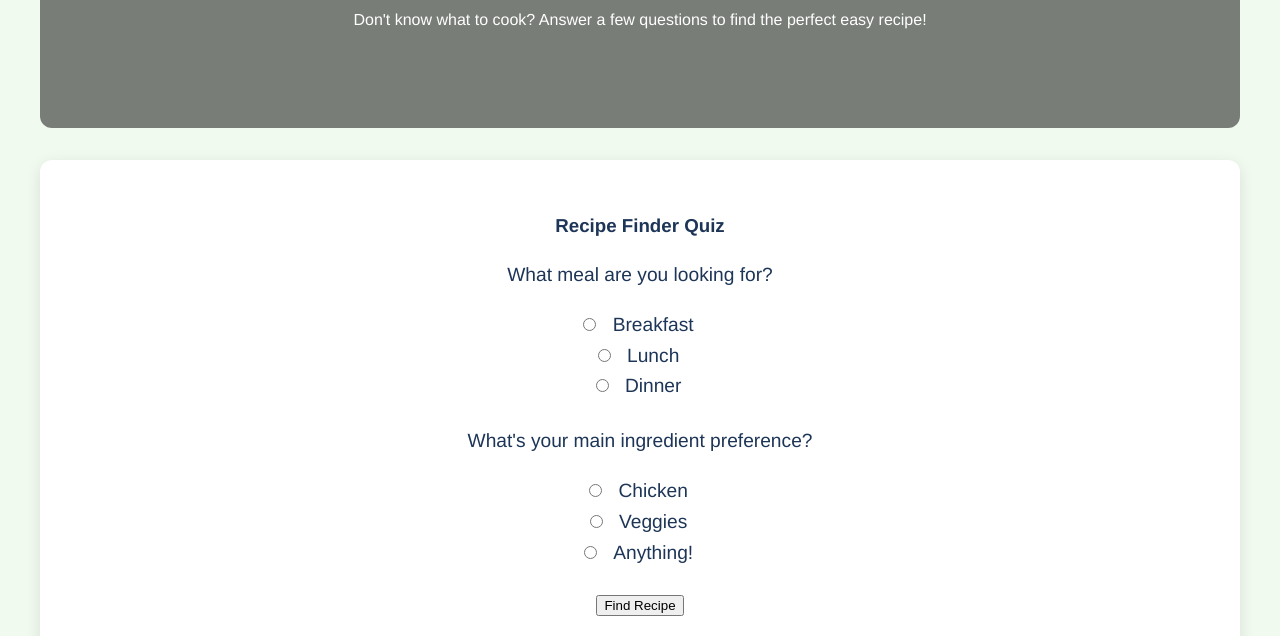
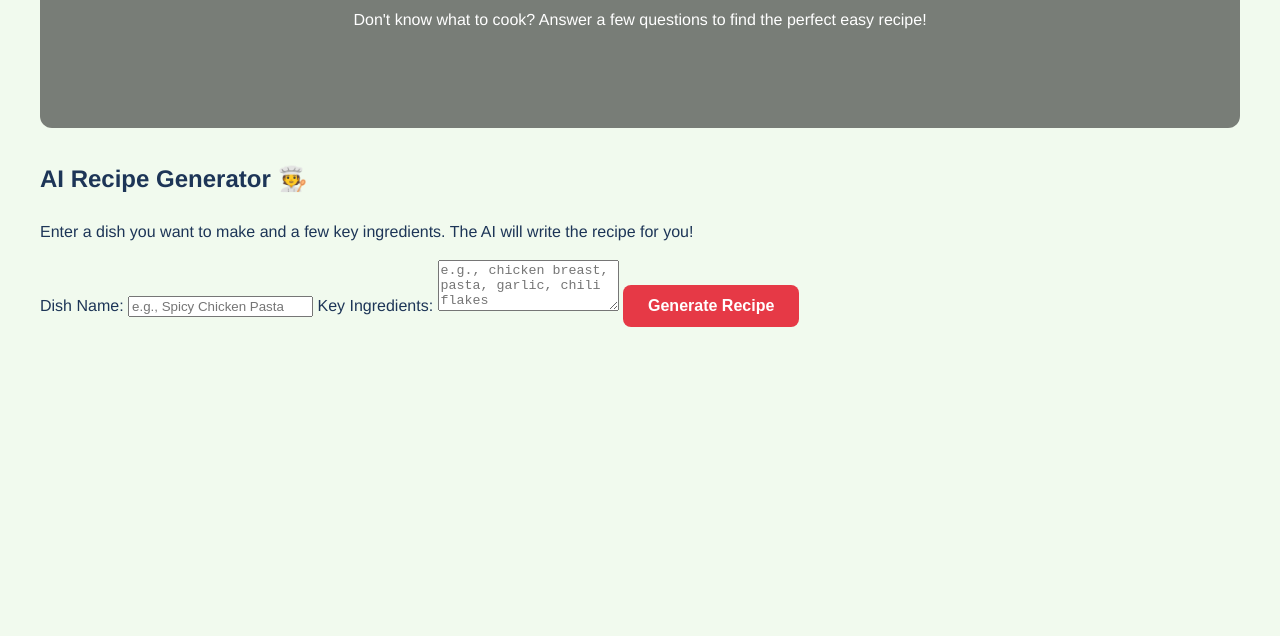
Before and after one commit to Coopon30/Onlinekitchen, a plain HTML site: page index.html in a window 1280 px wide. Shown: the part 316-952 px from the top of the page. After the commit the page ends 800 px from the top, so only its background shows below. Drawn offline with Linux system fonts and the light colour scheme.

Commit message:
Update index.html

```diff
--- a/index.html
+++ b/index.html
@@ -23,61 +23,73 @@
             <p>Don't know what to cook? Answer a few questions to find the perfect easy recipe!</p>
         </section>
 
-        <section id="recipe-finder">
-            <h3>Recipe Finder Quiz</h3>
-            <form id="quiz-form">
-                <div class="question">
-                    <p>What meal are you looking for?</p>
-                    <input type="radio" id="breakfast" name="meal" value="breakfast">
-                    <label for="breakfast">Breakfast</label><br>
-                    <input type="radio" id="lunch" name="meal" value="lunch">
-                    <label for="lunch">Lunch</label><br>
-                    <input type="radio" id="dinner" name="meal" value="dinner">
-                    <label for="dinner">Dinner</label>
+      <section id="recipe-generator">
+    <h2>AI Recipe Generator 🧑‍🍳</h2>
+    <p>Enter a dish you want to make and a few key ingredients. The AI will write the recipe for you!</p>
+
+    <div class="form-container">
+        <label for="recipe-name">Dish Name:</label>
+        <input type="text" id="recipe-name" placeholder="e.g., Spicy Chicken Pasta">
+
+        <label for="ingredients">Key Ingredients:</label>
+        <textarea id="ingredients" rows="3" placeholder="e.g., chicken breast, pasta, garlic, chili flakes"></textarea>
+
+        <button id="generate-btn" class="button">Generate Recipe</button>
     </div>
 
-                <div class="question">
-                    <p>What's your main ingredient preference?</p>
-                    <input type="radio" id="chicken" name="ingredient" value="chicken">
-                    <label for="chicken">Chicken</label><br>
-                    <input type="radio" id="veggie" name="ingredient" value="veggie">
-                    <label for="veggie">Veggies</label><br>
-                     <input type="radio" id="any" name="ingredient" value="any">
-                    <label for="any">Anything!</label>
+    <div id="recipe-output-container">
+        <div id="loader" class="hidden"></div>
+        <div id="recipe-output"></div>
     </div>
-                <button type="button" onclick="findRecipe()">Find Recipe</button>
-            </form>
-            <div id="recipe-suggestion"></div>
 </section>
-    </main>
-
-    <footer>
-        <p>&copy; 2025 Quick Bites</p>
-    </footer>
 
 <script>
-        function findRecipe() {
-            const meal = document.querySelector('input[name="meal"]:checked');
-            const ingredient = document.querySelector('input[name="ingredient"]:checked');
-            const suggestion = document.getElementById('recipe-suggestion');
+    const generateBtn = document.getElementById('generate-btn');
+    const recipeNameInput = document.getElementById('recipe-name');
+    const ingredientsInput = document.getElementById('ingredients');
+    const recipeOutput = document.getElementById('recipe-output');
+    const loader = document.getElementById('loader');
 
-            if (!meal || !ingredient) {
-                suggestion.innerHTML = `<p>Please answer all questions!</p>`;
+    generateBtn.addEventListener('click', async () => {
+        const recipeName = recipeNameInput.value;
+        const ingredients = ingredientsInput.value;
+
+        if (!recipeName || !ingredients) {
+            alert('Please fill out both fields!');
             return;
         }
 
-            let recipeLink = '';
-            if (meal.value === 'breakfast' && (ingredient.value === 'veggie' || ingredient.value === 'any')) {
-                recipeLink = '<h2>Try our Perfect Pancakes!</h2><a href="recipes.html#pancakes">Get the Recipe</a>';
-            } else if (meal.value === 'lunch' && ingredient.value === 'veggie') {
-                recipeLink = '<h2>How about a Grilled Cheese?</h2><a href="recipes.html#grilled-cheese">Get the Recipe</a>';
-            } else if (meal.value === 'dinner' && ingredient.value === 'chicken') {
-                 recipeLink = '<h2>Easy Chicken Quesadillas are a great choice!</h2><a href="recipes.html#quesadillas">Get the Recipe</a>';
-            } else {
-                recipeLink = '<h2>Check out all our recipes on the recipes page!</h2><a href="recipes.html">See All Recipes</a>';
+        // Show loader and clear previous output
+        loader.classList.remove('hidden');
+        recipeOutput.innerHTML = '';
+
+        try {
+            // This sends the data to our secure backend function
+            const response = await fetch('/api/generate-recipe', {
+                method: 'POST',
+                headers: {
+                    'Content-Type': 'application/json',
+                },
+                body: JSON.stringify({ recipeName, ingredients }),
+            });
+
+            if (!response.ok) {
+                throw new Error('Something went wrong on the server.');
             }
-            suggestion.innerHTML = recipeLink;
+
+            const data = await response.json();
+
+            // Format the output with line breaks
+            recipeOutput.innerHTML = data.recipe.replace(/\n/g, '<br>');
+
+        } catch (error) {
+            recipeOutput.textContent = 'Failed to generate recipe. Please try again.';
+            console.error(error);
+        } finally {
+            // Hide loader
+            loader.classList.add('hidden');
         }
+    });
 </script>
 
 </body>
```
Lines whose indentation alone changed are shown as unchanged.
